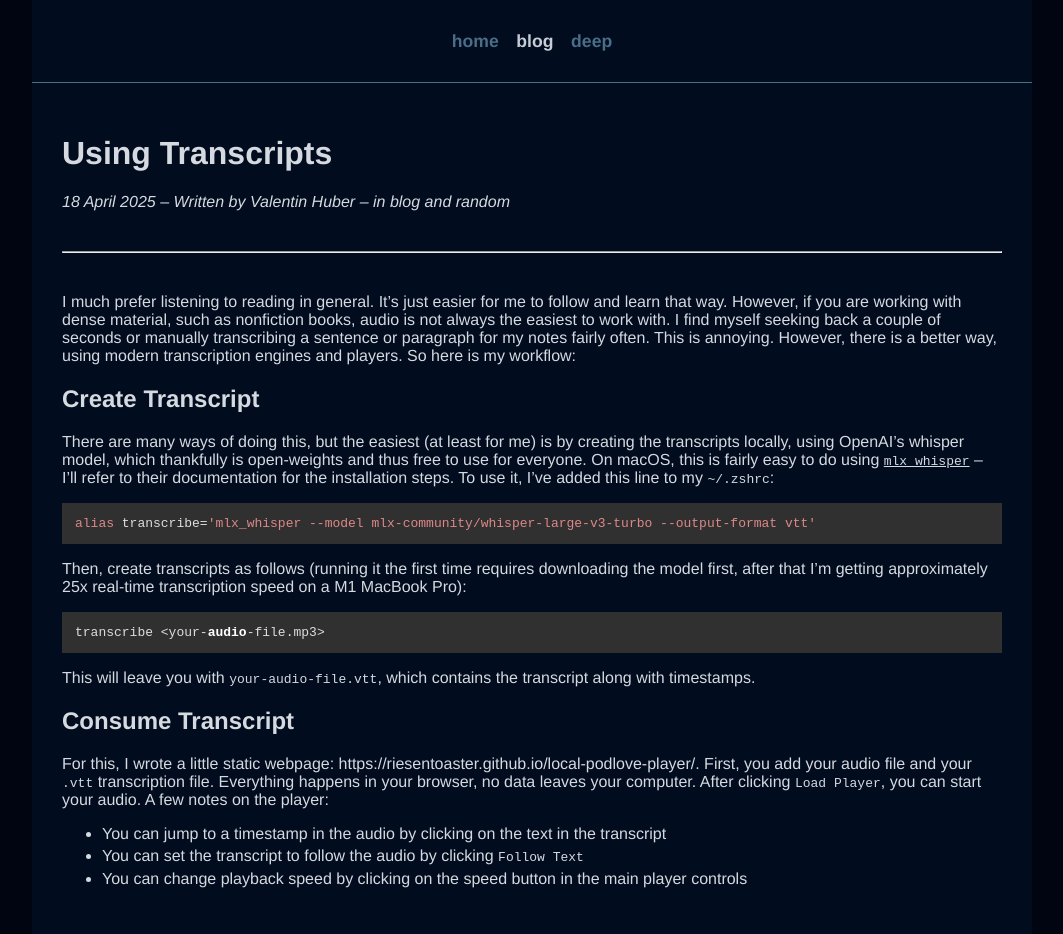
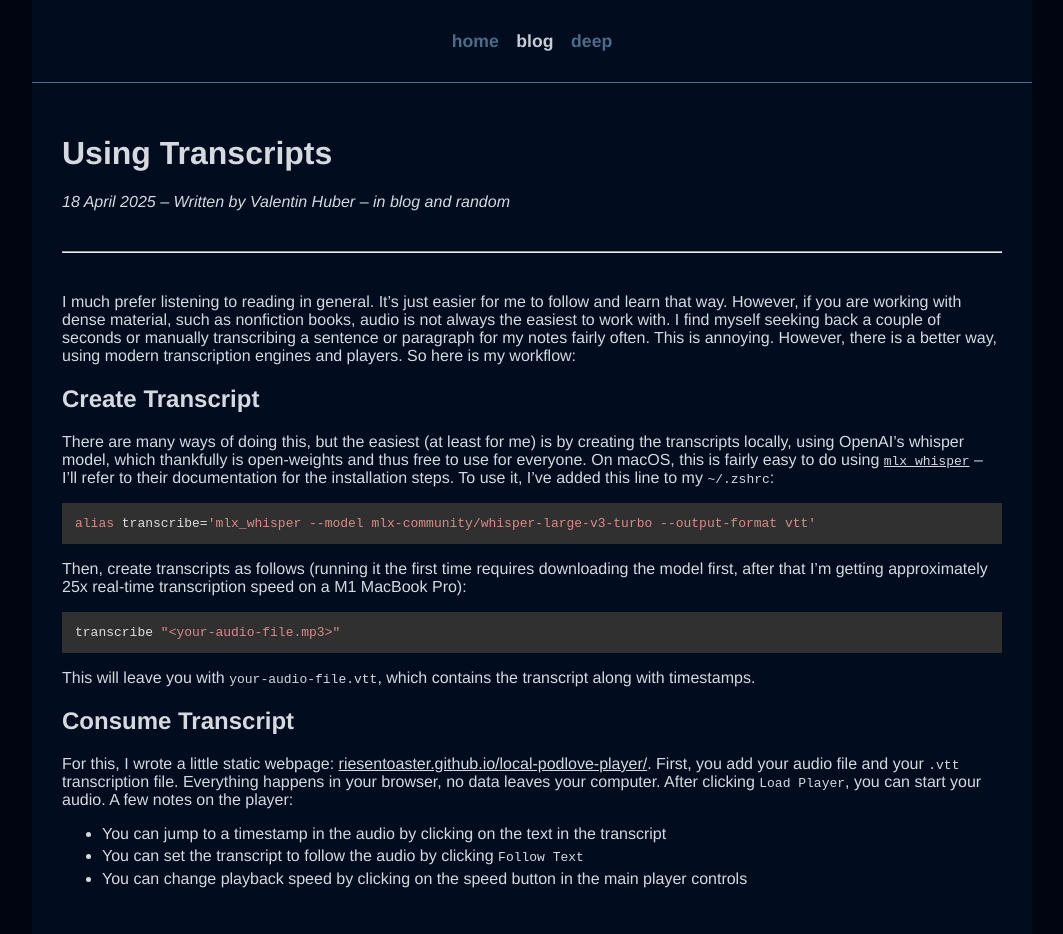
Before and after one commit to riesentoaster/valentinhuber.me, a Jekyll site: the page built from blog/random/_posts/2025-04-18-Transcriptions.md, in a window 1280 px wide. Shown: the whole page, without its empty margins (108-1171 px from the left). Built offline with Jekyll 4.4.1, drawn with Linux system fonts in a browser that asks for light colours; nearby versions of some CDN libraries; some of the changed lines change nothing that is shown.

Commit message:
Add link to blogpost

````diff
--- a/blog/random/_posts/2025-04-18-Transcriptions.md
+++ b/blog/random/_posts/2025-04-18-Transcriptions.md
@@ -15,14 +15,14 @@ alias transcribe='mlx_whisper --model mlx-community/whisper-large-v3-turbo --out
 Then, create transcripts as follows (running it the first time requires downloading the model first, after that I'm getting approximately 25x real-time transcription speed on a M1 MacBook Pro):
 
 ```bash
-transcribe <your-audio-file.mp3>
+transcribe "<your-audio-file.mp3>"
 ```
 
 This will leave you with `your-audio-file.vtt`, which contains the transcript along with timestamps.
 
 ## Consume Transcript
 
-For this, I wrote a little static webpage: https://riesentoaster.github.io/local-podlove-player/. First, you add your audio file and your `.vtt` transcription file. Everything happens in your browser, no data leaves your computer. After clicking `Load Player`, you can start your audio. A few notes on the player:
+For this, I wrote a little static webpage: [riesentoaster.github.io/local-podlove-player/](https://riesentoaster.github.io/local-podlove-player/). First, you add your audio file and your `.vtt` transcription file. Everything happens in your browser, no data leaves your computer. After clicking `Load Player`, you can start your audio. A few notes on the player:
 - You can jump to a timestamp in the audio by clicking on the text in the transcript
 - You can set the transcript to follow the audio by clicking `Follow Text`
 - You can change playback speed by clicking on the speed button in the main player controls
````
